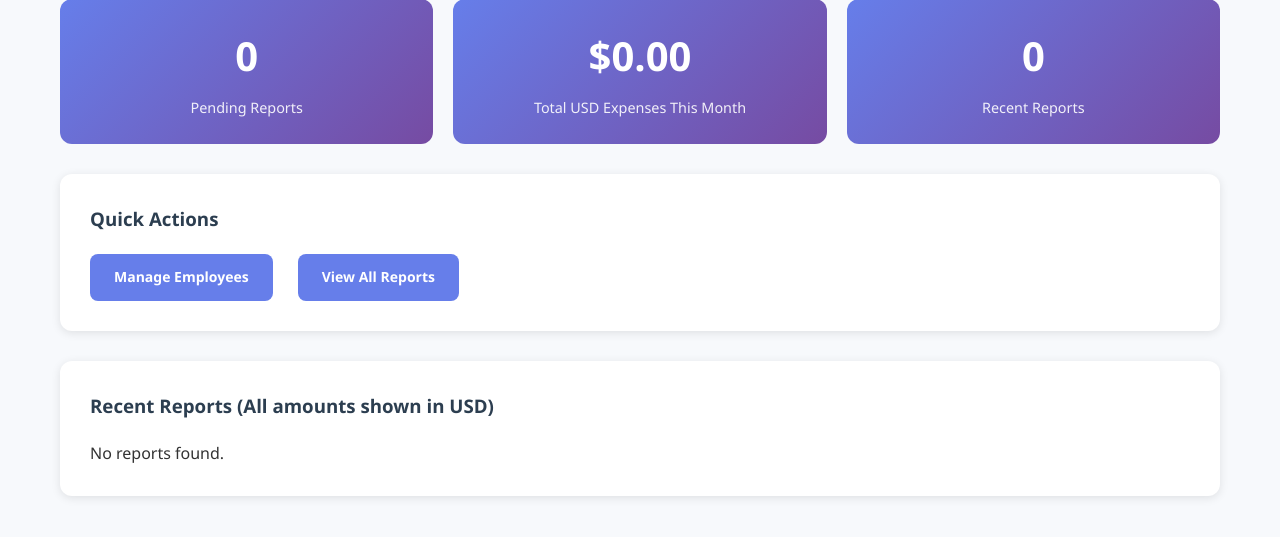
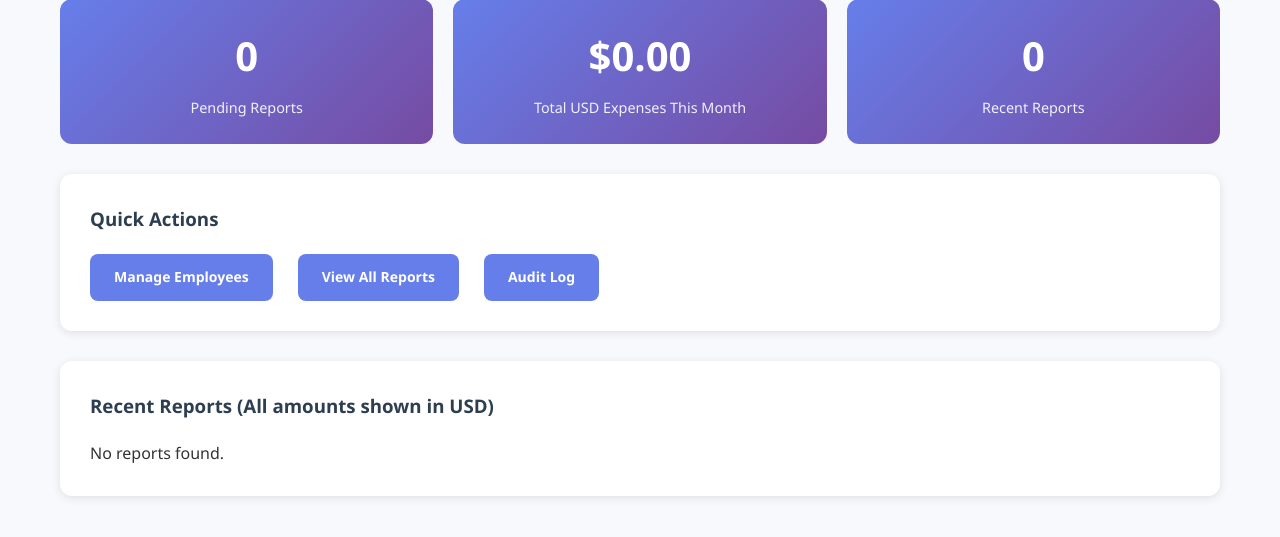
Before and after one commit to NICOLAYS9/travel, a Flask app: page /dashboard in a window 1280 px wide. Shown: the part 102-639 px from the top of the page. Run offline with Flask 3, Linux system fonts and the light colour scheme; the visitor is signed in with stand-in values (Sample User, id 1); data that the repository does not hold is empty.

Commit message:
Hash passwords and add an audit log for manager actions
Passwords were stored in plain text; now hashed with werkzeug's
generate_password_hash/check_password_hash (web login, API login, and
employee create/edit all updated). Existing accounts were migrated
in-place against the live database.

Also adds an audit_log collection recording approve/decline/add/edit/
delete-employee actions (who, when, what), with a manager-facing page
and matching /api/audit_log endpoint, scoped to each manager's own
actions to stay consistent with the existing per-manager data isolation.

Co-Authored-By: Claude Sonnet 5 <noreply@anthropic.com>

```diff
--- a/app.py
+++ b/app.py
@@ -12,6 +12,7 @@ import webbrowser
 import jwt
 from dotenv import load_dotenv
 from flask_cors import CORS
+from werkzeug.security import generate_password_hash, check_password_hash
 
 load_dotenv()
 
@@ -92,6 +93,23 @@ def to_json_safe(doc):
         else:
             out[key] = value
     return out
+
+def log_audit(db, actor_id, actor_username, action, target=None, details=None):
+    """
+    Record a sensitive mutating action (approvals, employee management, etc.)
+    for accountability — who did what, to whom, and when.
+    """
+    try:
+        db.audit_log.insert_one({
+            'actor_id': oid(actor_id),
+            'actor_username': actor_username,
+            'action': action,
+            'target': target,
+            'details': details or {},
+            'created_at': datetime.utcnow()
+        })
+    except Exception as e:
+        print("Audit log write failed:", e)
 
 # ------------------ API AUTH (JWT, for the Flutter app) ------------------
 def generate_token(user):
@@ -231,11 +249,12 @@ def init_db():
 
     try:
         db.users.create_index('username', unique=True)
+        db.audit_log.create_index('created_at')
 
         if not db.users.find_one({'username': 'admin'}):
             db.users.insert_one({
                 'username': 'admin',
-                'password': 'admin123',
+                'password': generate_password_hash('admin123'),
                 'email': 'admin@company.com',
                 'role': 'manager',
                 'manager_id': None
@@ -244,7 +263,7 @@ def init_db():
         if not db.users.find_one({'username': 'employee'}):
             db.users.insert_one({
                 'username': 'employee',
-                'password': 'employee123',
+                'password': generate_password_hash('employee123'),
                 'email': 'employee@company.com',
                 'role': 'employee',
                 'manager_id': None
@@ -273,7 +292,8 @@ def login():
             return render_template('login.html')
 
         try:
-            user = db.users.find_one({'username': username, 'password': password})
+            candidate = db.users.find_one({'username': username})
+            user = candidate if candidate and check_password_hash(candidate['password'], password) else None
         except Exception as e:
             print("Login query error:", e)
             user = None
@@ -586,13 +606,15 @@ def add_employee():
     try:
         # Set manager_id to current manager for employees
         manager_id_value = oid(session['user_id']) if role == 'employee' else None
-        db.users.insert_one({
+        result = db.users.insert_one({
             'username': username,
-            'password': password,
+            'password': generate_password_hash(password),
             'email': email,
             'role': role,
             'manager_id': manager_id_value
         })
+        log_audit(db, session['user_id'], session['username'], 'add_employee',
+                  target=str(result.inserted_id), details={'username': username, 'role': role})
         flash(f'Employee {username} added successfully!', 'success')
     except DuplicateKeyError:
         flash('Username already exists!', 'error')
@@ -635,7 +657,7 @@ def edit_employee():
         # Update employee with proper manager_id handling
         update_fields = {'username': username, 'email': email, 'role': role}
         if password:
-            update_fields['password'] = password
+            update_fields['password'] = generate_password_hash(password)
 
         if role == 'employee':
             update_fields['manager_id'] = oid(session['user_id'])
@@ -643,6 +665,8 @@ def edit_employee():
             update_fields['manager_id'] = None
 
         db.users.update_one({'_id': employee_oid}, {'$set': update_fields})
+        log_audit(db, session['user_id'], session['username'], 'edit_employee',
+                  target=employee_id, details={'username': username, 'role': role, 'password_changed': bool(password)})
         flash(f'Employee {username} updated successfully!', 'success')
 
     except Exception as e:
@@ -681,6 +705,8 @@ def delete_employee():
         db.users.delete_one({'_id': employee_oid})
         db.expenses.delete_many({'user_id': employee_oid})
         db.reports.delete_many({'user_id': employee_oid})
+        log_audit(db, session['user_id'], session['username'], 'delete_employee',
+                  target=employee_id, details={'username': owner.get('username')})
         flash('Employee deleted successfully!', 'success')
 
     except Exception as e:
@@ -745,6 +771,7 @@ def approve_report(report_id):
             return redirect(url_for('reports'))
 
         db.reports.update_one({'_id': oid(report_id)}, {'$set': {'status': 'approved'}})
+        log_audit(db, session['user_id'], session['username'], 'approve_report', target=report_id)
         flash('Report approved successfully!', 'success')
     except Exception as e:
         print("Approve report error:", e)
@@ -775,12 +802,30 @@ def decline_report():
             {'_id': oid(report_id)},
             {'$set': {'status': 'declined', 'manager_comment': comment}}
         )
+        log_audit(db, session['user_id'], session['username'], 'decline_report',
+                  target=report_id, details={'comment': comment})
         flash(f'Report declined. Reason: {comment}', 'info')
     except Exception as e:
         print("Decline report error:", e)
         flash('Error declining report', 'error')
 
     return redirect(url_for('reports'))
+
+# ---------- Audit Log (manager only) ----------
+@app.route('/audit_log')
+def audit_log_page():
+    if 'user_id' not in session or session.get('role') != 'manager':
+        return redirect(url_for('login'))
+
+    db = get_db()
+    if db is None:
+        flash('Database connection error!', 'error')
+        return redirect(url_for('dashboard'))
+
+    manager_oid = oid(session['user_id'])
+    entries = [serialize(e) for e in
+               db.audit_log.find({'actor_id': manager_oid}).sort('created_at', -1).limit(200)]
+    return render_template('audit_log.html', entries=entries)
 
 # ==================================================================
 # JSON API (token-auth) — used by the Flutter mobile app.
@@ -798,7 +843,8 @@ def api_login():
     if db is None:
         return jsonify({'error': 'Database connection error'}), 503
 
-    user = db.users.find_one({'username': username, 'password': password})
+    candidate = db.users.find_one({'username': username})
+    user = candidate if candidate and check_password_hash(candidate['password'], password) else None
     if not user:
         return jsonify({'error': 'Invalid username or password'}), 401
 
@@ -1003,6 +1049,7 @@ def api_approve_report(report_id):
         return jsonify({'error': 'Not authorized to approve this report'}), 403
 
     db.reports.update_one({'_id': oid(report_id)}, {'$set': {'status': 'approved'}})
+    log_audit(db, g.user_id, g.username, 'approve_report', target=report_id)
     return jsonify({'message': 'Report approved successfully'})
 
 @app.route('/api/reports/<report_id>/decline', methods=['POST'])
@@ -1023,6 +1070,7 @@ def api_decline_report(report_id):
         {'_id': oid(report_id)},
         {'$set': {'status': 'declined', 'manager_comment': comment}}
     )
+    log_audit(db, g.user_id, g.username, 'decline_report', target=report_id, details={'comment': comment})
     return jsonify({'message': f'Report declined. Reason: {comment}'})
 
 @app.route('/api/employees', methods=['GET'])
@@ -1036,6 +1084,18 @@ def api_list_employees():
     employees = [to_json_safe(e) for e in
                  db.users.find({'role': 'employee', 'manager_id': manager_oid}, {'password': 0})]
     return jsonify(employees)
+
+@app.route('/api/audit_log', methods=['GET'])
+@manager_required
+def api_audit_log():
+    db = get_db()
+    if db is None:
+        return jsonify({'error': 'Database connection error'}), 503
+
+    manager_oid = oid(g.user_id)
+    entries = [to_json_safe(e) for e in
+               db.audit_log.find({'actor_id': manager_oid}).sort('created_at', -1).limit(200)]
+    return jsonify(entries)
 
 @app.route('/api/employees', methods=['POST'])
 @manager_required
@@ -1054,11 +1114,13 @@ def api_add_employee():
         manager_id_value = oid(g.user_id) if role == 'employee' else None
         result = db.users.insert_one({
             'username': username,
-            'password': password,
+            'password': generate_password_hash(password),
             'email': email,
             'role': role,
             'manager_id': manager_id_value
         })
+        log_audit(db, g.user_id, g.username, 'add_employee',
+                  target=str(result.inserted_id), details={'username': username, 'role': role})
         return jsonify({'message': f'Employee {username} added successfully', 'id': str(result.inserted_id)}), 201
     except DuplicateKeyError:
         return jsonify({'error': 'Username already exists'}), 409
@@ -1087,10 +1149,12 @@ def api_edit_employee(employee_id):
 
     update_fields = {'username': username, 'email': email, 'role': role}
     if password:
-        update_fields['password'] = password
+        update_fields['password'] = generate_password_hash(password)
     update_fields['manager_id'] = oid(g.user_id) if role == 'employee' else None
 
     db.users.update_one({'_id': employee_oid}, {'$set': update_fields})
+    log_audit(db, g.user_id, g.username, 'edit_employee',
+              target=employee_id, details={'username': username, 'role': role, 'password_changed': bool(password)})
     return jsonify({'message': f'Employee {username} updated successfully'})
 
 @app.route('/api/employees/<employee_id>', methods=['DELETE'])
@@ -1112,6 +1176,8 @@ def api_delete_employee(employee_id):
     db.users.delete_one({'_id': employee_oid})
     db.expenses.delete_many({'user_id': employee_oid})
     db.reports.delete_many({'user_id': employee_oid})
+    log_audit(db, g.user_id, g.username, 'delete_employee',
+              target=employee_id, details={'username': owner.get('username')})
     return jsonify({'message': 'Employee deleted successfully'})
 
 @app.route('/api/convert_currency', methods=['POST'])
--- a/templates/dashboard.html
+++ b/templates/dashboard.html
@@ -45,6 +45,9 @@ Pro{% endblock %} {% block content %}
     >
     <a href="{{ url_for('reports') }}" class="btn btn-primary"
       >View All Reports</a
+    >
+    <a href="{{ url_for('audit_log_page') }}" class="btn btn-primary"
+      >Audit Log</a
     >
   </div>
 </div>
```
Also changed, not shown: templates/audit_log.html (added, +53 -0 lines).
